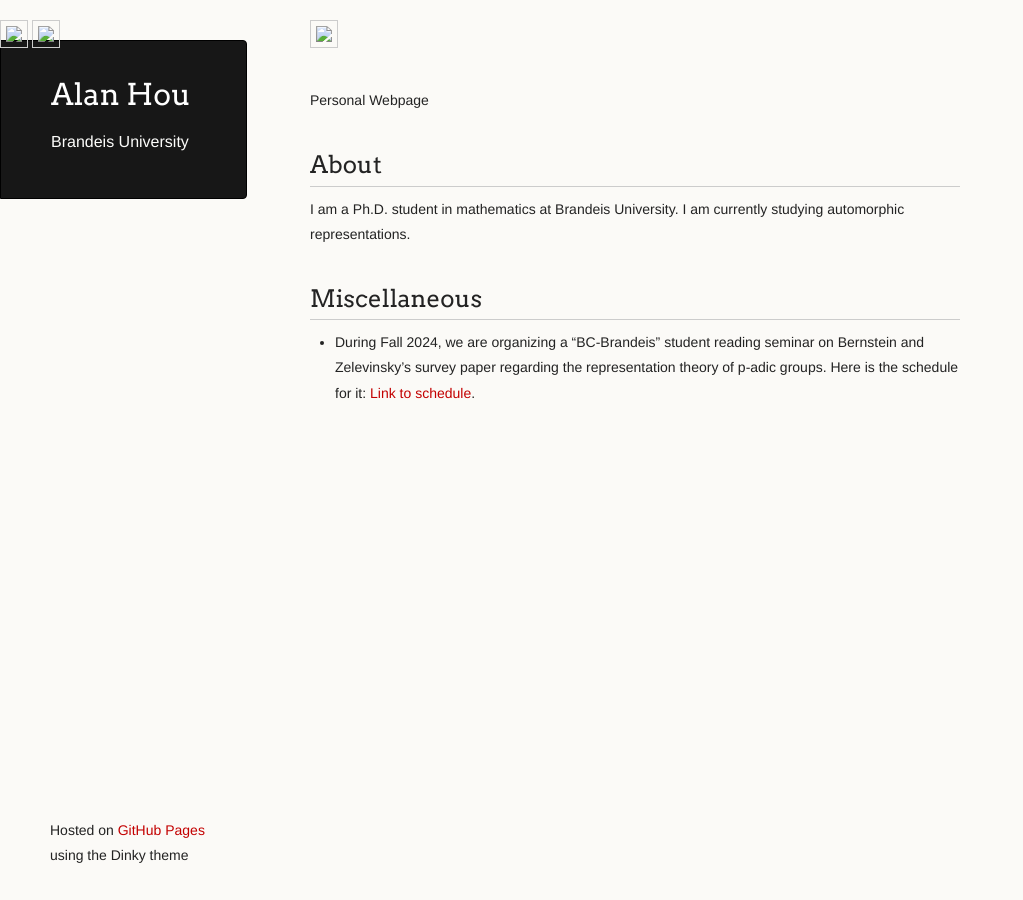
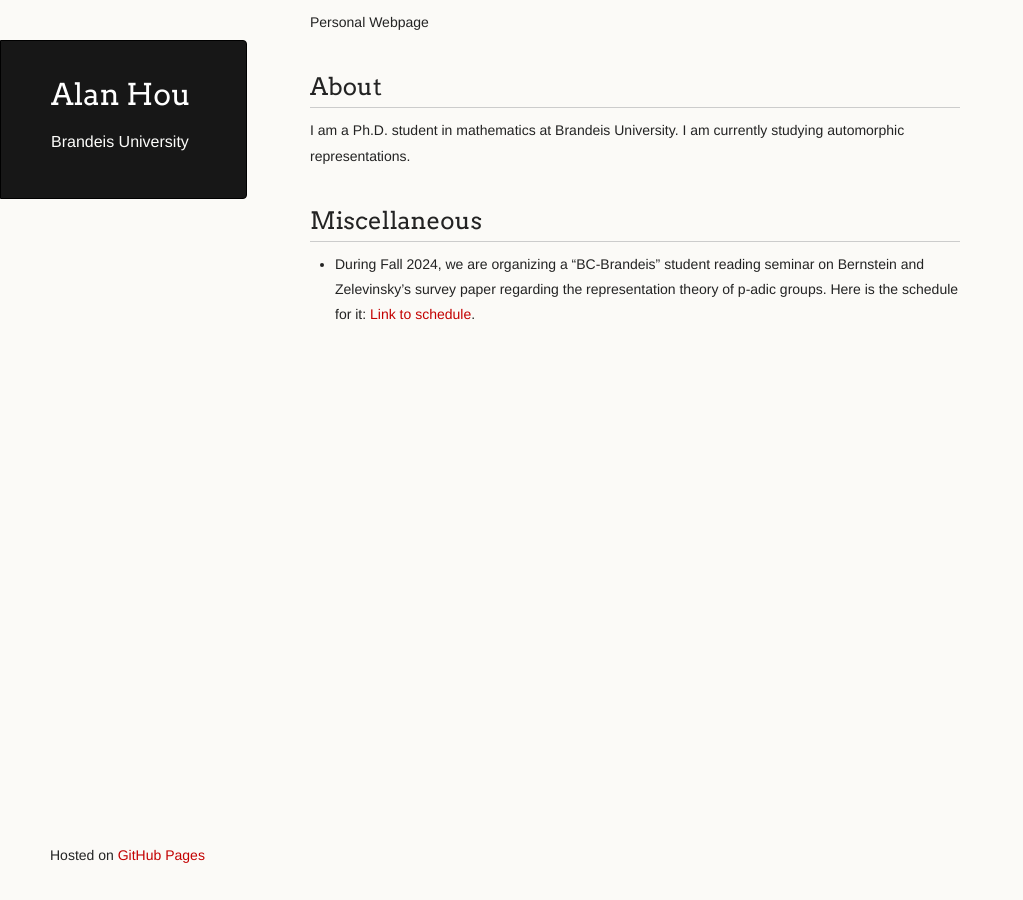
Before and after one commit to axhou/axhou.github.io, a Jekyll site: the page built from index.md, in a window 1280 px wide. Shown: the whole page, without its empty margins (0-1023 px from the left). Built offline with Jekyll 4.4.1, drawn with Linux system fonts in a browser that asks for light colours.

Commit message:
Update default.html

```diff
--- a/_layouts/default.html
+++ b/_layouts/default.html
@@ -29,16 +29,13 @@
         <p class="header">{{ site.description | default: site.github.project_tagline }}</p>
 
       </header>
-<img src="https://github.com/favicon.ico" width="48">
 
       <section>
-        <img src="https://github.com/favicon.ico" width="48">
         {{ content }}
       </section>
-<img src="https://github.com/favicon.ico" width="48">
 
       <footer>
-        <p><small>Hosted on <a href="https://pages.github.com">GitHub Pages</a> using the Dinky theme</small></p>
+        <p><small>Hosted on <a href="https://pages.github.com">GitHub Pages</a> </p>
       </footer>
     </div>
     <!--[if !IE]><script>fixScale(document);</script><![endif]-->
```
